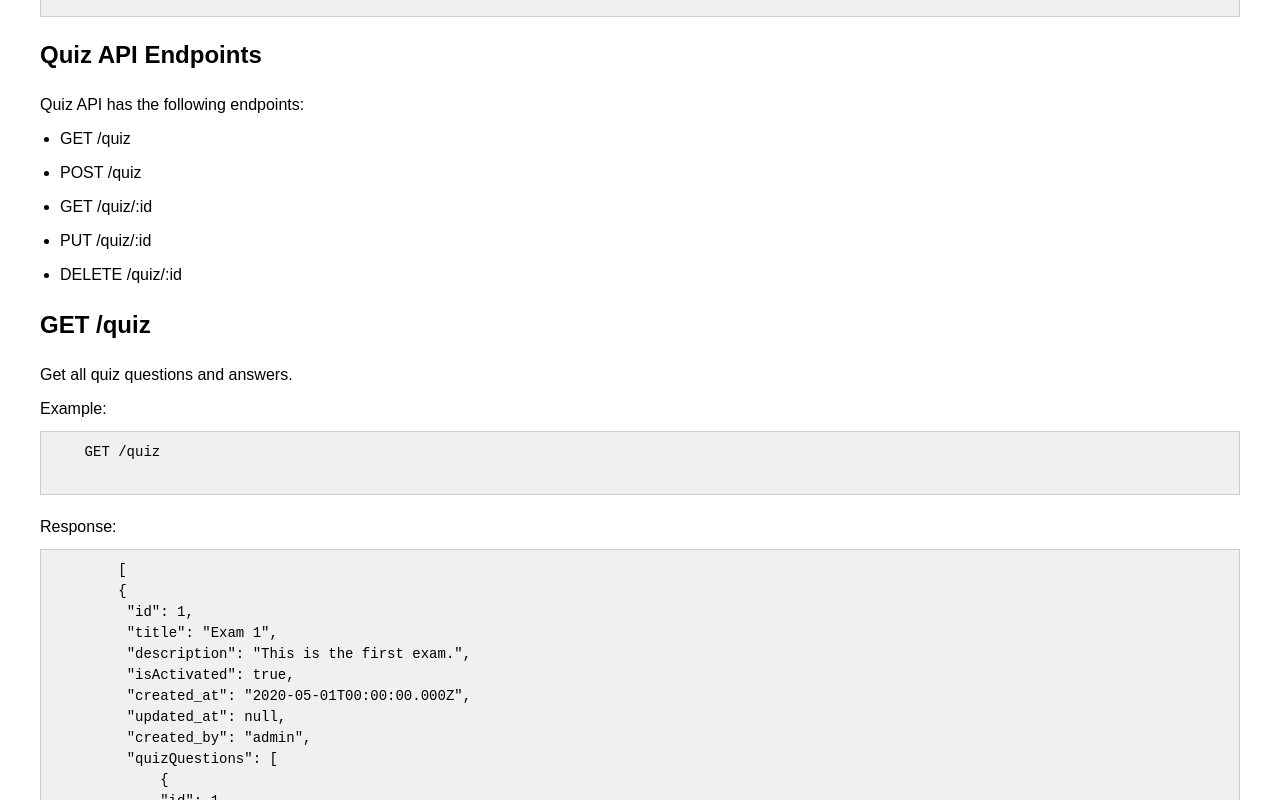
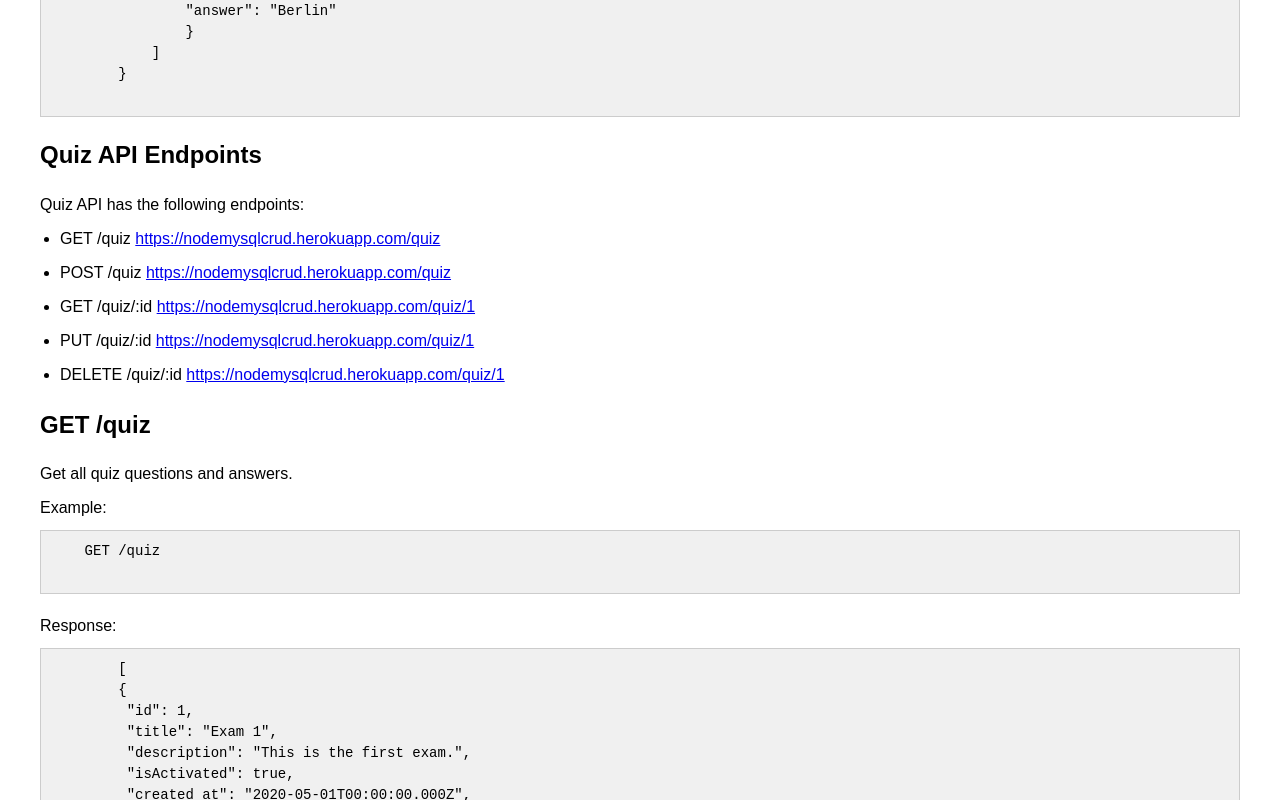
Before and after one commit to bilalmohib/ApiMySQLDevTest, a website: page index.html in a window 1280 px wide. Shown: the part 1440-2240 px from the top of the page. Drawn offline with Linux system fonts and the light colour scheme.

Commit message:
Quiz API developing

```diff
--- a/index.html
+++ b/index.html
@@ -114,6 +114,7 @@
     <nav class="navbar">
       <ul>
         <li><a href="#quiz-api">Quiz API</a></li>
+        <li><a href="#postmanlinktesting">Testing on Postman</a></li>
         <li><a href="#deployed-on-heroku">Deployed on Heroku</a></li>
         <li><a href="#quiz-json">Quiz JSON</a></li>
         <li><a href="#quiz-api-endpoints">Quiz API Endpoints</a></li>
@@ -155,6 +156,12 @@
           or four options. and one of the options is the correct answer.
         </li>
       </ul>
+
+      <h2 id="postmanlinktesting">Testing on Postman</h2>
+        <p>
+            You can test the Quiz API on
+            <a href="https://www.postman.com/lunar-space-683154/workspace/apitest/collection/26009791-bad2866e-05e2-4bf2-8ee3-ff1554025840?action=share&creator=26009791">Postman</a>.
+        </p>
 
       <h2 id="deployed-on-heroku">Deployed on Heroku</h2>
       <p>
@@ -215,11 +222,21 @@
       <h2 id="quiz-api-endpoints">Quiz API Endpoints</h2>
       <p>Quiz API has the following endpoints:</p>
       <ul>
-        <li>GET /quiz</li>
-        <li>POST /quiz</li>
-        <li>GET /quiz/:id</li>
-        <li>PUT /quiz/:id</li>
-        <li>DELETE /quiz/:id</li>
+        <li>GET /quiz
+            <a href="https://nodemysqlcrud.herokuapp.com/quiz">https://nodemysqlcrud.herokuapp.com/quiz</a>
+        </li>
+        <li>POST /quiz
+            <a href="https://nodemysqlcrud.herokuapp.com/quiz">https://nodemysqlcrud.herokuapp.com/quiz</a>
+        </li>
+        <li>GET /quiz/:id
+            <a href="https://nodemysqlcrud.herokuapp.com/quiz/1">https://nodemysqlcrud.herokuapp.com/quiz/1</a>
+        </li>
+        <li>PUT /quiz/:id
+            <a href="https://nodemysqlcrud.herokuapp.com/quiz/1">https://nodemysqlcrud.herokuapp.com/quiz/1</a>
+        </li>
+        <li>DELETE /quiz/:id
+            <a href="https://nodemysqlcrud.herokuapp.com/quiz/1">https://nodemysqlcrud.herokuapp.com/quiz/1</a>
+        </li>
       </ul>
 
       <h2 id="get-quiz">GET /quiz</h2>
@@ -515,7 +532,11 @@
     </div>
 
     <footer>
-      <p>Quiz API is developed by Muhammad Bilal</p>
+      <p>Quiz API is developed by
+        <a href="https://github.com/Muhammad-Bilal-7896/">
+            Muhammad Bilal
+        </a>
+      </p>
       <p>
         For any questions, please contact me at
         <a href="mailto:bilalmohib7896@gmail.com"> bilalmohib7896@gmail.com </a>
```
Also changed, not shown: readme.md.
